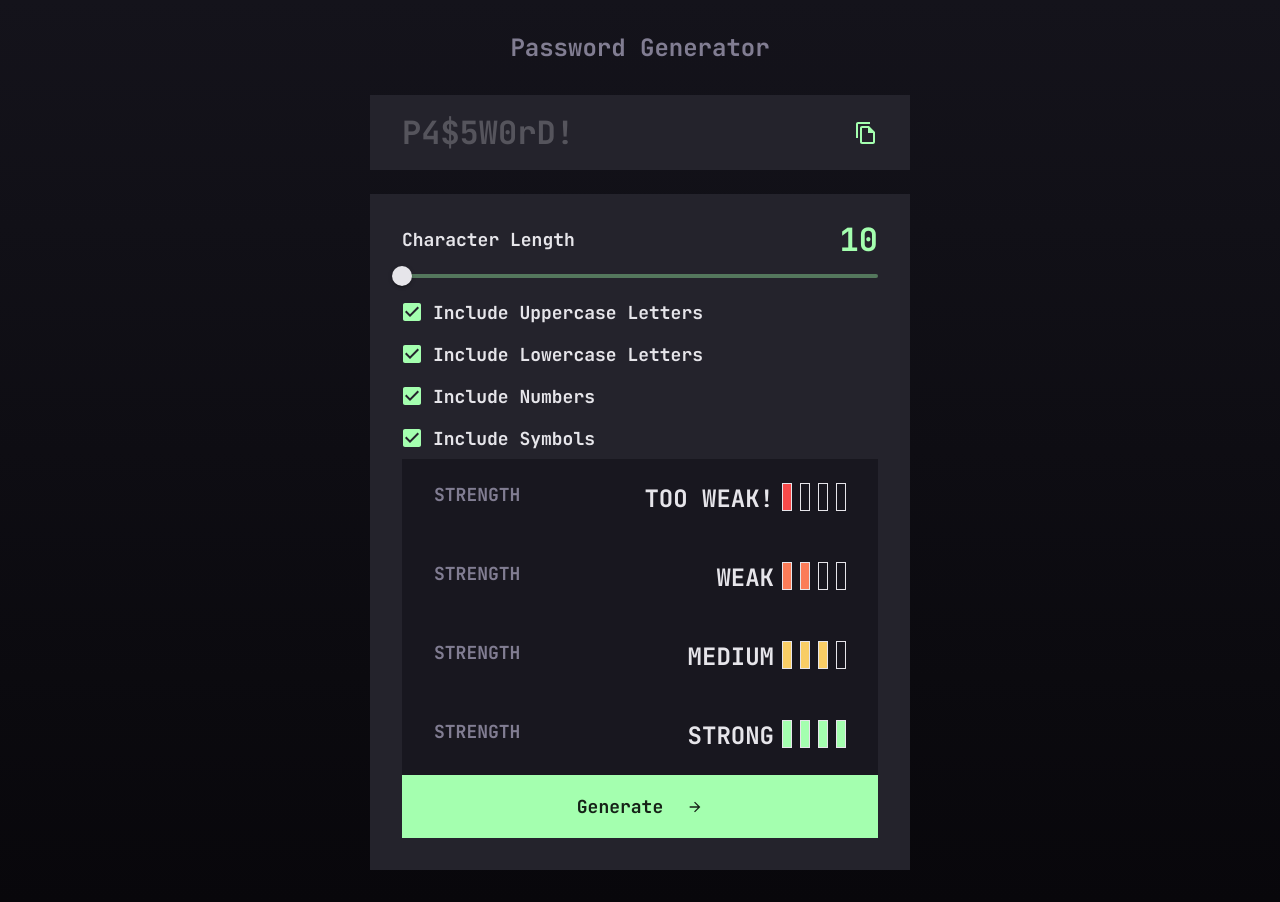
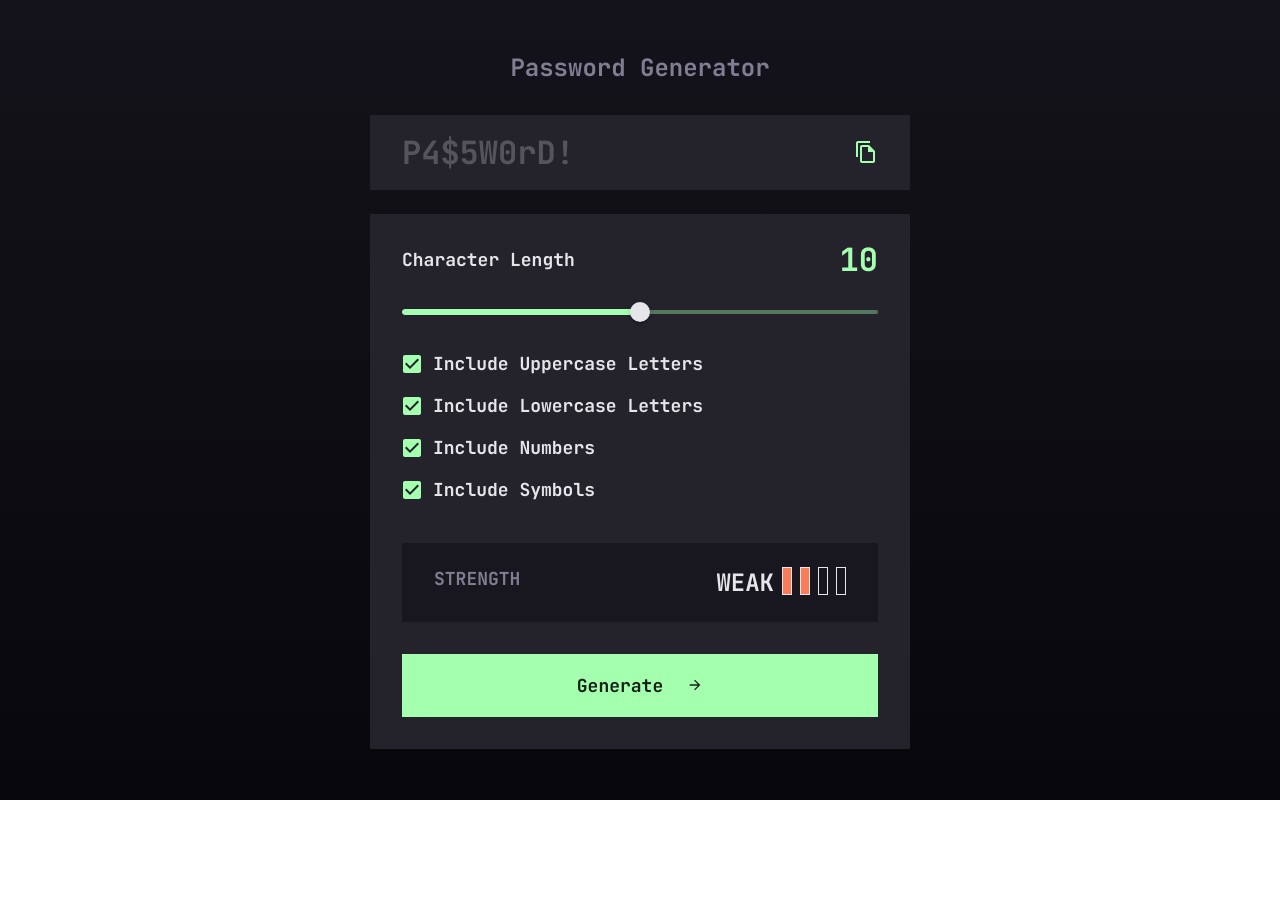
Before and after one commit to ronaldpaek/password-generator-app, a React (Create React App) app: page / in a window 1280 px wide. After the commit the page ends 800 px from the top, so only its background shows below. Built offline with nearby package versions, Linux system fonts and the light colour scheme.

Commit message:
Added state for character length, fix more UI

```diff
--- a/src/components/CharacterOptions.js
+++ b/src/components/CharacterOptions.js
@@ -3,7 +3,7 @@ import { Stack, Typography, Slider, FormGroup } from '@mui/material';
 
 import { CheckboxLabel } from './';
 
-const CharacterOptions = () => {
+const CharacterOptions = ({ value, handleChange }) => {
 	const labels = [
 		'Include Uppercase Letters', // 65-90
 		'Include Lowercase Letters', // 97-122
@@ -18,10 +18,16 @@ const CharacterOptions = () => {
 		'Symbols'
 	]);
 
-	const handleToggleOption = () => {};
+	const handleToggleOption = (option, checked) => {
+		if (checked) {
+			setOptions(options.filter(o => o !== option));
+		} else {
+			setOptions(prevOptions => [...prevOptions, option]);
+		}
+	};
 
 	return (
-		<Stack>
+		<Stack spacing={2}>
 			<Stack direction='row' justifyContent='space-between' alignItems='center'>
 				<Typography
 					variant='body1'
@@ -43,10 +49,14 @@ const CharacterOptions = () => {
 						}
 					})}
 				>
-					10
+					{value}
 				</Typography>
 			</Stack>
 			<Slider
+				value={value}
+				min={0}
+				max={20}
+				onChange={handleChange}
 				sx={{
 					'& .MuiSlider-thumb': {
 						color: theme => theme.palette.white.main,
--- a/src/components/CheckboxLabel.js
+++ b/src/components/CheckboxLabel.js
@@ -11,7 +11,7 @@ const CheckboxLabel = ({ label, handleToggleOption }) => {
 					onChange={() => {
 						setChecked(checked => !checked);
 						console.log(checked);
-						handleToggleOption(label.split(' ')[1]);
+						handleToggleOption(label.split(' ')[1], checked);
 					}}
 				/>
 			}
--- a/src/components/PasswordOptions.js
+++ b/src/components/PasswordOptions.js
@@ -1,3 +1,4 @@
+import { useState } from 'react';
 import { Stack, ButtonBase, SvgIcon } from '@mui/material';
 import { MdArrowForward } from 'react-icons/md';
 
@@ -5,6 +6,12 @@ import { CharacterOptions, StrengthIndicator } from './';
 
 const PasswordOptions = () => {
 	const strengths = ['TOO WEAK!', 'WEAK', 'MEDIUM', 'STRONG'];
+
+	const [value, setValue] = useState(10);
+
+	const handleChange = (_, newValue) => {
+		setValue(newValue);
+	};
 
 	return (
 		<Stack
@@ -15,9 +22,9 @@ const PasswordOptions = () => {
 				pt: { mobile: 2, tablet: 3 }
 			}}
 		>
-			<CharacterOptions />
+			<CharacterOptions value={value} handleChange={handleChange} />
 			{strengths.map((strength, i) => (
-				<StrengthIndicator key={i} strength={strength} strengthLevel={i} />
+				<StrengthIndicator key={i} strength={strength} strengthLevel={i} value={value} />
 			))}
 			<ButtonBase
 				sx={theme => ({
--- a/src/components/StrengthIndicator.js
+++ b/src/components/StrengthIndicator.js
@@ -2,15 +2,17 @@ import { Stack, Typography } from '@mui/material';
 
 import { Bar } from './';
 
-const StrengthIndicator = ({ strength, strengthLevel }) => {
+const StrengthIndicator = ({ strength, strengthLevel, value }) => {
 	return (
 		<Stack
 			direction='row'
 			justifyContent='space-between'
+			my={4}
 			sx={theme => ({
 				bgcolor: theme.palette.grey.veryDark,
 				px: { mobile: 2, tablet: 4 },
-				py: { mobile: 2, tablet: 3 }
+				py: { mobile: 2, tablet: 3 },
+				display: Math.floor(value / 6) === strengthLevel ? 'flex' : 'none'
 			})}
 		>
 			<Typography
```
